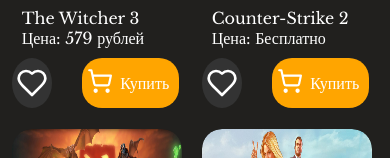
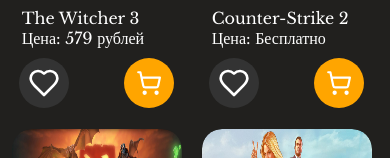
Before and after one commit to UstinskiyDmitriy/game-store, a React (Vite) app: page / in a window 390 px wide. Shown: the part 475-633 px from the top of the page. Built offline with nearby package versions, Linux system fonts and the light colour scheme; a web font is replaced by a local one.

Commit message:
fixed styles

```diff
--- a/src/components/game-card/GameCard.module.css
+++ b/src/components/game-card/GameCard.module.css
@@ -99,10 +99,6 @@
   .main {
     width: 170px;
   }
-  .main:hover {
-    scale: none;
-    outline: none;
-  }
 
   .image {
     border-radius: 20px;
@@ -128,24 +124,21 @@
   .overlay {
     position: static;
     opacity: 1;
+    justify-content: space-between;
+    padding: 0 2vw;
   }
 
   .overlay div {
-    width: 40px;
+    display: flex;
+    align-items: center;
+    justify-content: center;
   }
-
-  .overlay .cart {
-    border-radius: 0;
-    width: 25vw;
-    border-radius: 20px;
-  }
-
-  .overlay .cart::after {
-    content: 'Купить';
-    padding-inline-end: 5px;
-  }
-
   .main:hover .image {
     filter: none;
   }
+
+  .main:hover {
+    scale: none;
+    outline: none;
+  }
 }
```
Also changed, not shown: src/App.tsx (+0 -12 lines).
